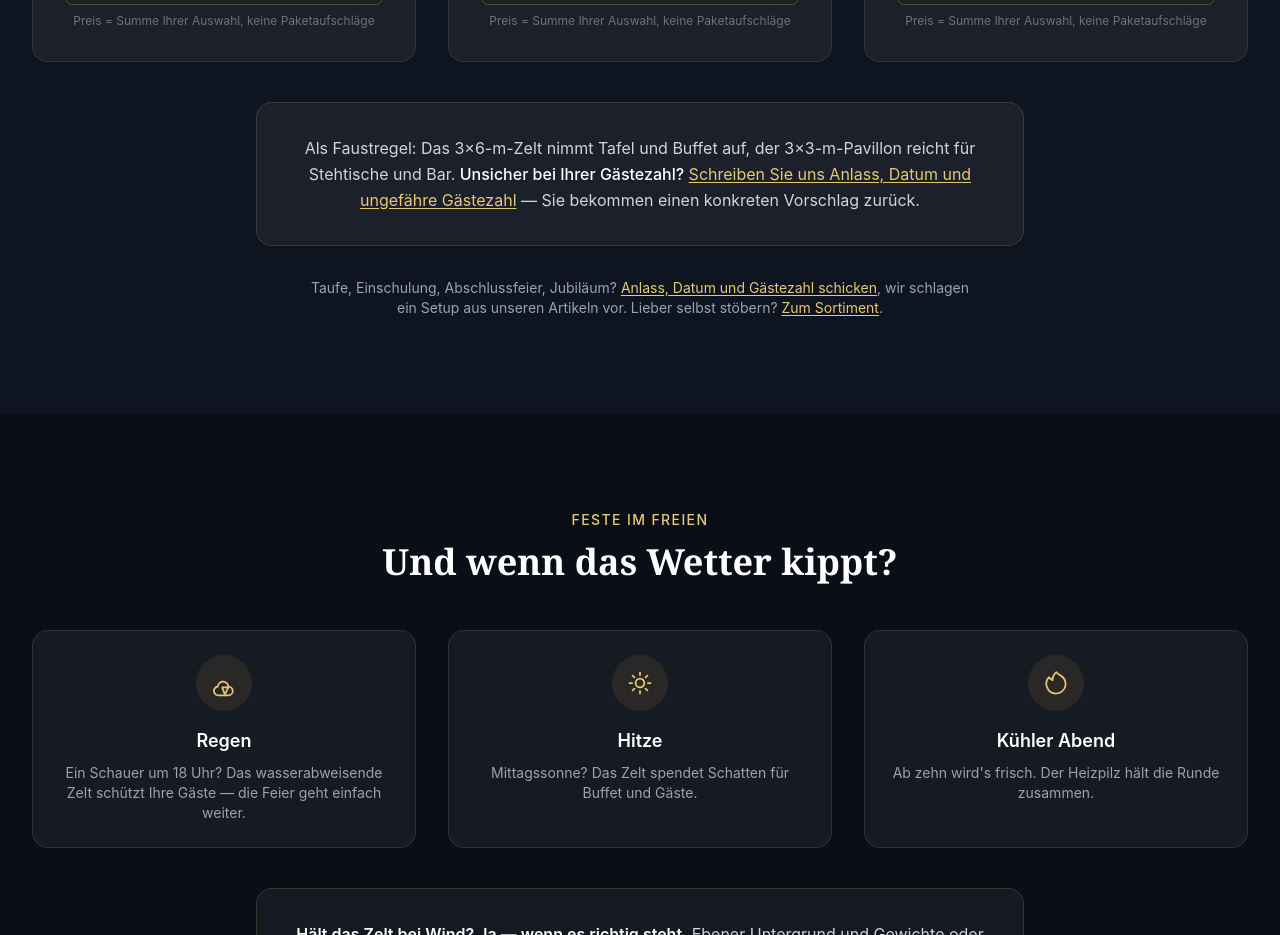
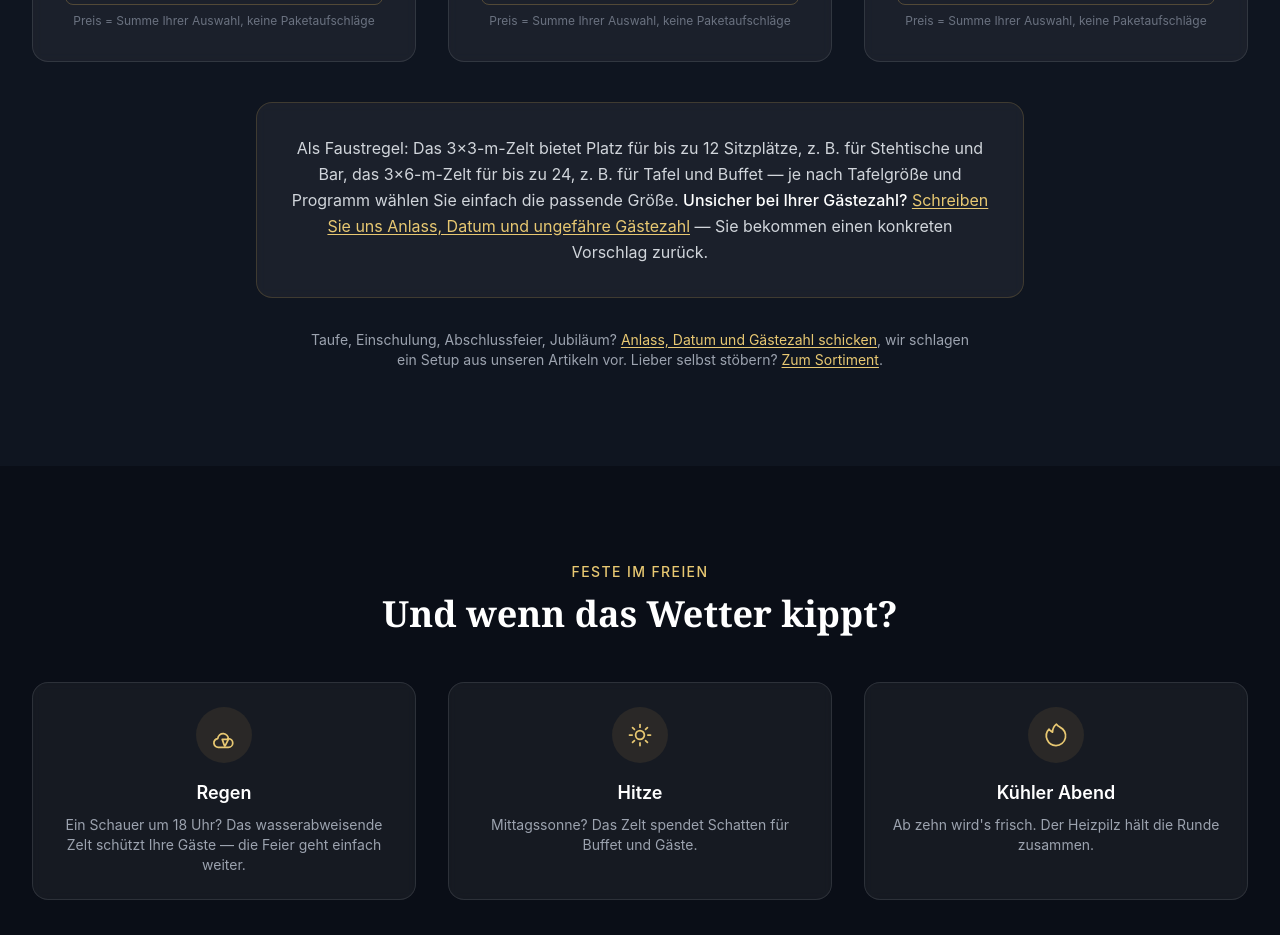
Before and after one commit to MB-SmartSystems/eventverleih-bergstrasse, a Next.js app: page / in a window 1280 px wide. Shown: the part 1560-2495 px from the top of the page. Built offline with nearby package versions, Linux system fonts and the light colour scheme; no server answers.

Commit message:
copy: Zelt-Größenempfehlung mit echten Kapazitätszahlen (12/24 Personen) statt irreführender Stehtische-nur-Aussage

```diff
--- a/src/components/AnlassSets.tsx
+++ b/src/components/AnlassSets.tsx
@@ -75,8 +75,10 @@ export default function AnlassSets() {
         {/* Größen-Orientierung */}
         <div className="glass-card p-6 md:p-8 max-w-3xl mx-auto border-gold-500/20 text-center mb-8">
           <p className="text-gray-300 leading-relaxed">
-            Als Faustregel: Das 3×6-m-Zelt nimmt Tafel und Buffet auf, der
-            3×3-m-Pavillon reicht für Stehtische und Bar.{" "}
+            Als Faustregel: Das 3×3-m-Zelt bietet Platz für bis zu 12
+            Sitzplätze, z. B. für Stehtische und Bar, das 3×6-m-Zelt für bis
+            zu 24, z. B. für Tafel und Buffet — je nach Tafelgröße und
+            Programm wählen Sie einfach die passende Größe.{" "}
             <span className="text-white font-medium">
               Unsicher bei Ihrer Gästezahl?
             </span>{" "}
--- a/src/components/FAQ.tsx
+++ b/src/components/FAQ.tsx
@@ -6,7 +6,7 @@ const faqs = [
   {
     question: "Welches Zelt passt zu meinem Fest?",
     answer:
-      "Als Faustregel: Das 3×6-m-Zelt nimmt Tafel und Buffet auf, der 3×3-m-Pavillon reicht für Stehtische und Bar. Im Zweifel schicken Sie uns einfach Anlass, Datum und ungefähre Gästezahl — Sie bekommen einen konkreten Vorschlag zurück.",
+      "Als Faustregel: Das 3×3-m-Zelt bietet Platz für bis zu 12 Sitzplätze, z. B. für Stehtische und Bar, das 3×6-m-Zelt für bis zu 24, z. B. für Tafel und Buffet — je nach Tafelgröße und Programm wählen Sie einfach die passende Größe. Im Zweifel schicken Sie uns einfach Anlass, Datum und ungefähre Gästezahl — Sie bekommen einen konkreten Vorschlag zurück.",
   },
   {
     question: "Was, wenn am Festtag Regen gemeldet ist?",
```
